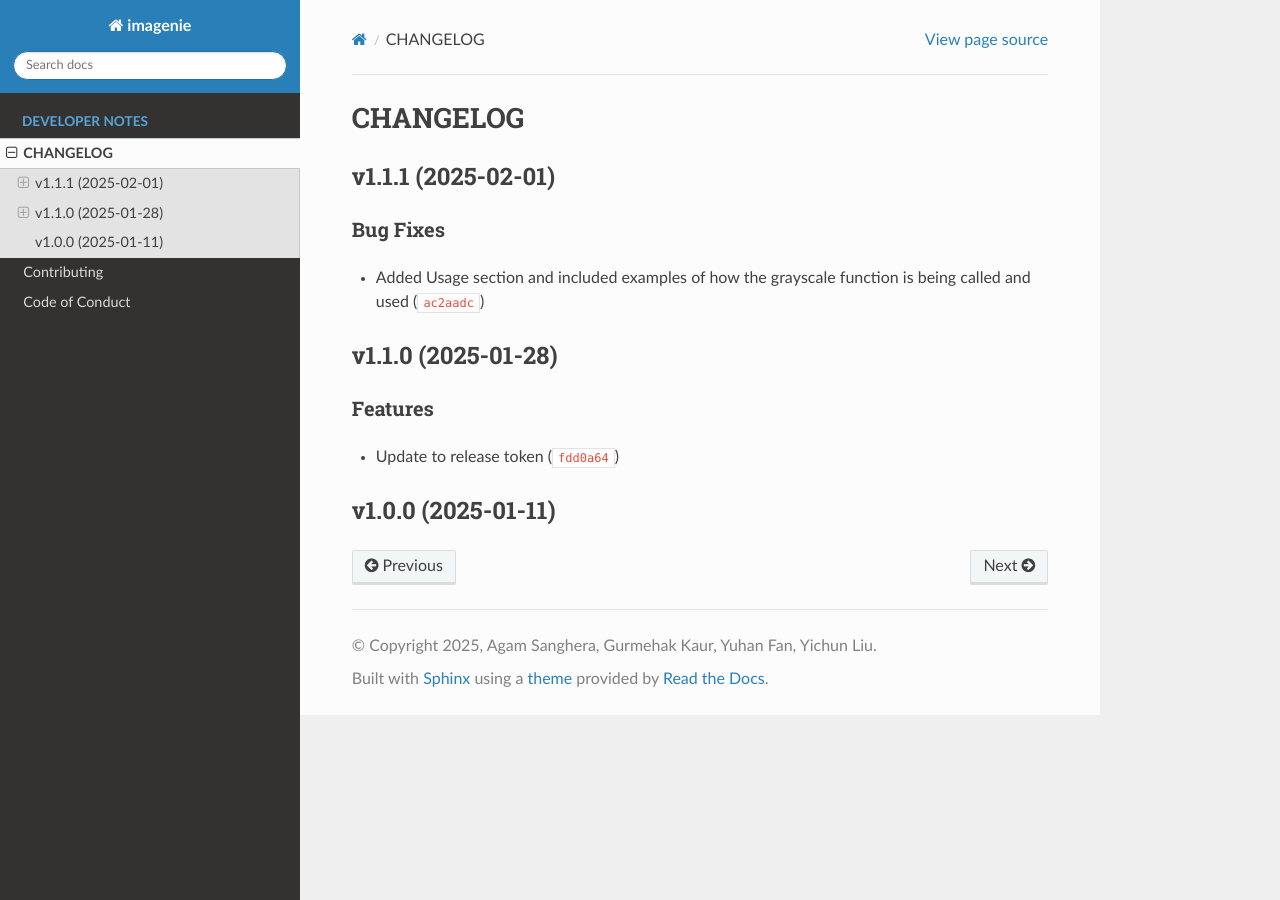
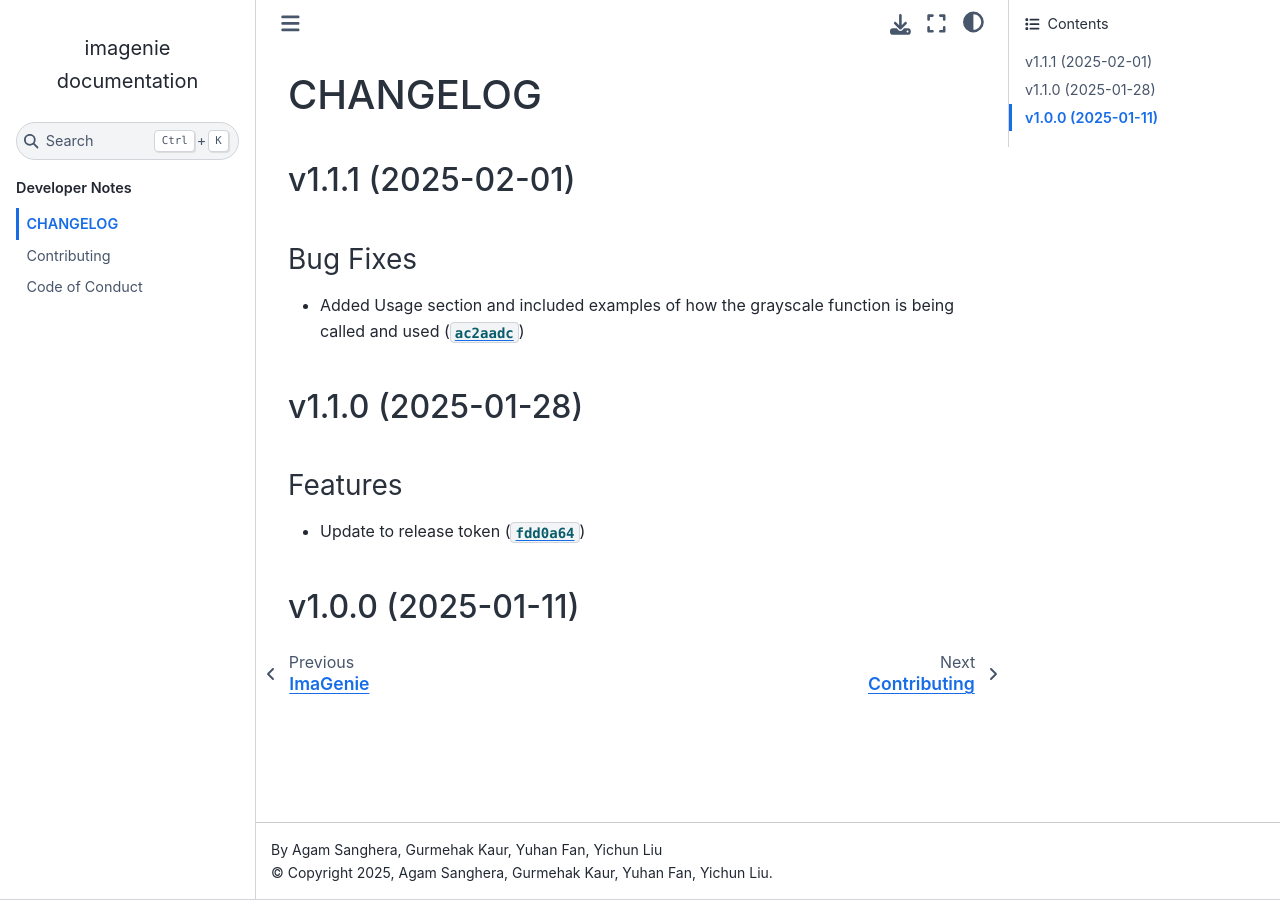
Before and after one commit to gurmehak/ImaGenie, a Sphinx documentation site: the page built from docs/changelog.md, in a window 1280 px wide. Built offline with Sphinx 7.4.7 and the Sphinx Book theme 1.1.4, drawn with Linux system fonts in a browser that asks for light colours; pages that are not in the unit, such as notebooks, are missing from menus.

Commit message:
feat: Chnaged theme to make more visually appealing

```diff
--- a/docs/conf.py
+++ b/docs/conf.py
@@ -36,4 +36,4 @@ exclude_patterns = ["_build", "Thumbs.db", ".DS_Store"]
 # The theme to use for HTML and HTML Help pages.  See the documentation for
 # a list of builtin themes.
 #
-html_theme = "sphinx_rtd_theme"
+html_theme = 'sphinx_book_theme'
```
